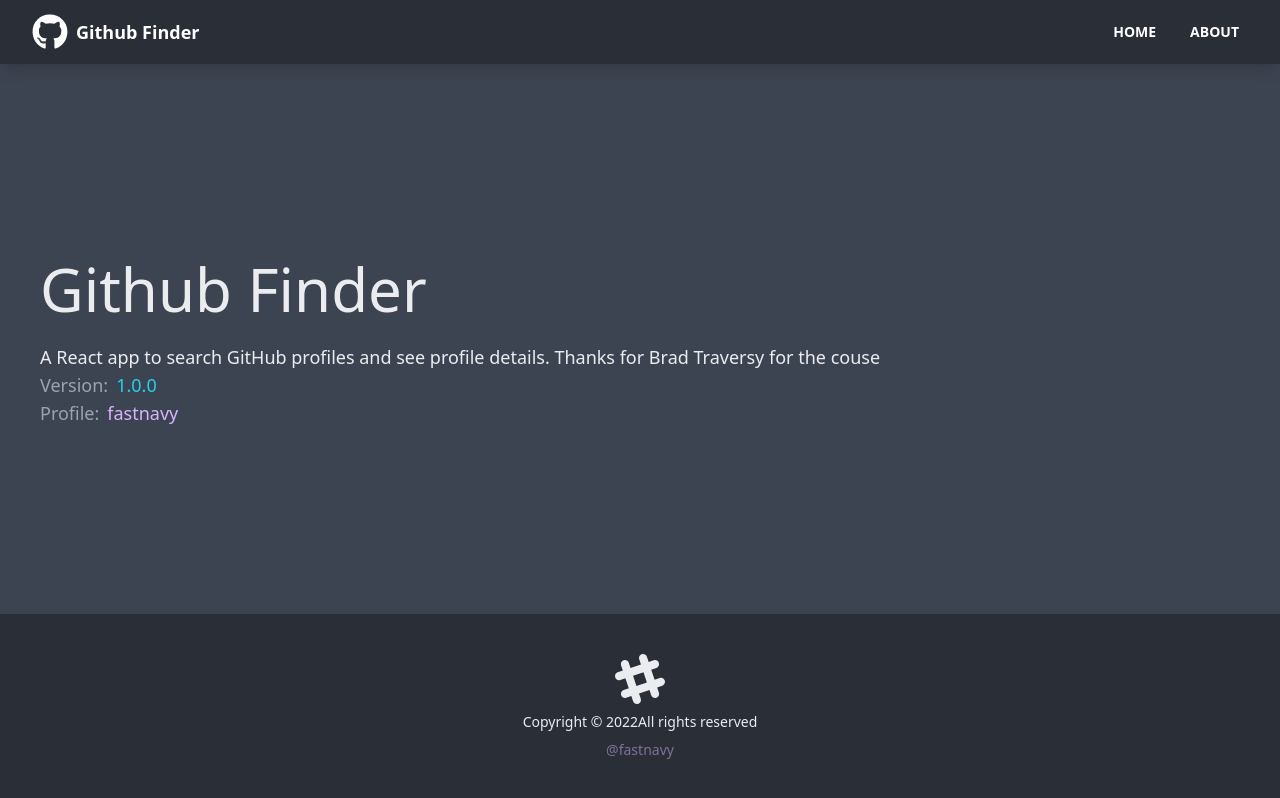
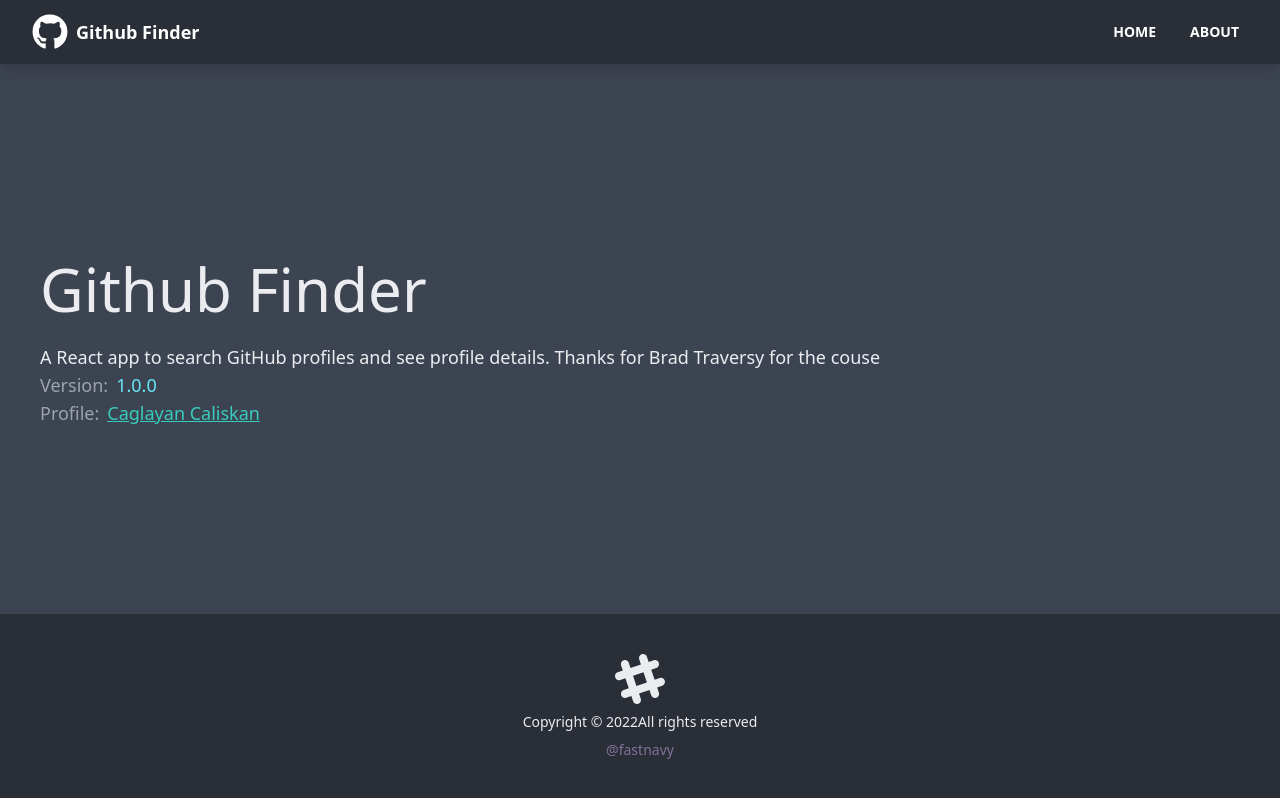
Before and after one commit to CaglayanCaliskan/github-finder, a React (Create React App) app: page /about in a window 1280 px wide. Built offline with nearby package versions, Linux system fonts and the light colour scheme.

Commit message:
API  & Token

```diff
--- /dev/null
+++ b/src/components/users/UserResults.jsx
@@ -0,0 +1,35 @@
+import { data } from 'autoprefixer';
+import { useEffect, useState } from 'react';
+
+function UserResults() {
+  const [users, setUsers] = useState([]);
+  const [loading, setLoading] = useState(true);
+  useEffect(() => {
+    fetchUsers();
+  }, []);
+  const fetchUsers = async () => {
+    const response = await fetch(`${process.env.REACT_APP_GITHUB_URL}/users`, {
+      headers: {
+        Authorization: `token ${process.env.REACT_APP_GITHUB_TOKEN}`,
+      },
+    });
+
+    const data = await response.json();
+    setUsers(data);
+    setLoading(false);
+  };
+
+  if (!loading) {
+    return (
+      <div className=' grid grid-cols-1 gap-8 xl:grid-cols-5 lg:grid-cols-4  md:grid-cols-3'>
+        {users.map((user, index) => (
+          <p key={index}>{user.login}</p>
+        ))}
+      </div>
+    );
+  } else {
+    return <h1>LOADİNG</h1>;
+  }
+}
+
+export default UserResults;
--- a/src/pages/About.jsx
+++ b/src/pages/About.jsx
@@ -8,16 +8,16 @@
       </p>
       <p className='text-lg text-gray-400 '>
         Version:
-        <span className='mx-2 text-cyan-400'>1.0.0</span>
+        <span className='mx-2 text-cyan-300'>1.0.0</span>
       </p>
       <p className='text-lg  text-gray-400 '>
         Profile:
         <a
-          href='https://github.com/fastnavy'
+          href='linkedin.com/in/çağlayan-çalışkan-614295227'
           target='_blank'
-          className='text-purple-300 mx-2'
+          className='link link-accent mx-2'
         >
-          fastnavy
+          Caglayan Caliskan
         </a>
       </p>
     </div>
--- a/src/pages/Home.jsx
+++ b/src/pages/Home.jsx
@@ -1,5 +1,11 @@
+import UserResults from '../components/users/UserResults';
 function Home() {
-  return <div>Home</div>;
+  return (
+    <>
+      {/* SEARCH COMPONENTS */}
+      <UserResults />
+    </>
+  );
 }
 
 export default Home;
```
Also changed, not shown: 1 other file (tests, documents, lock files or other folders).
